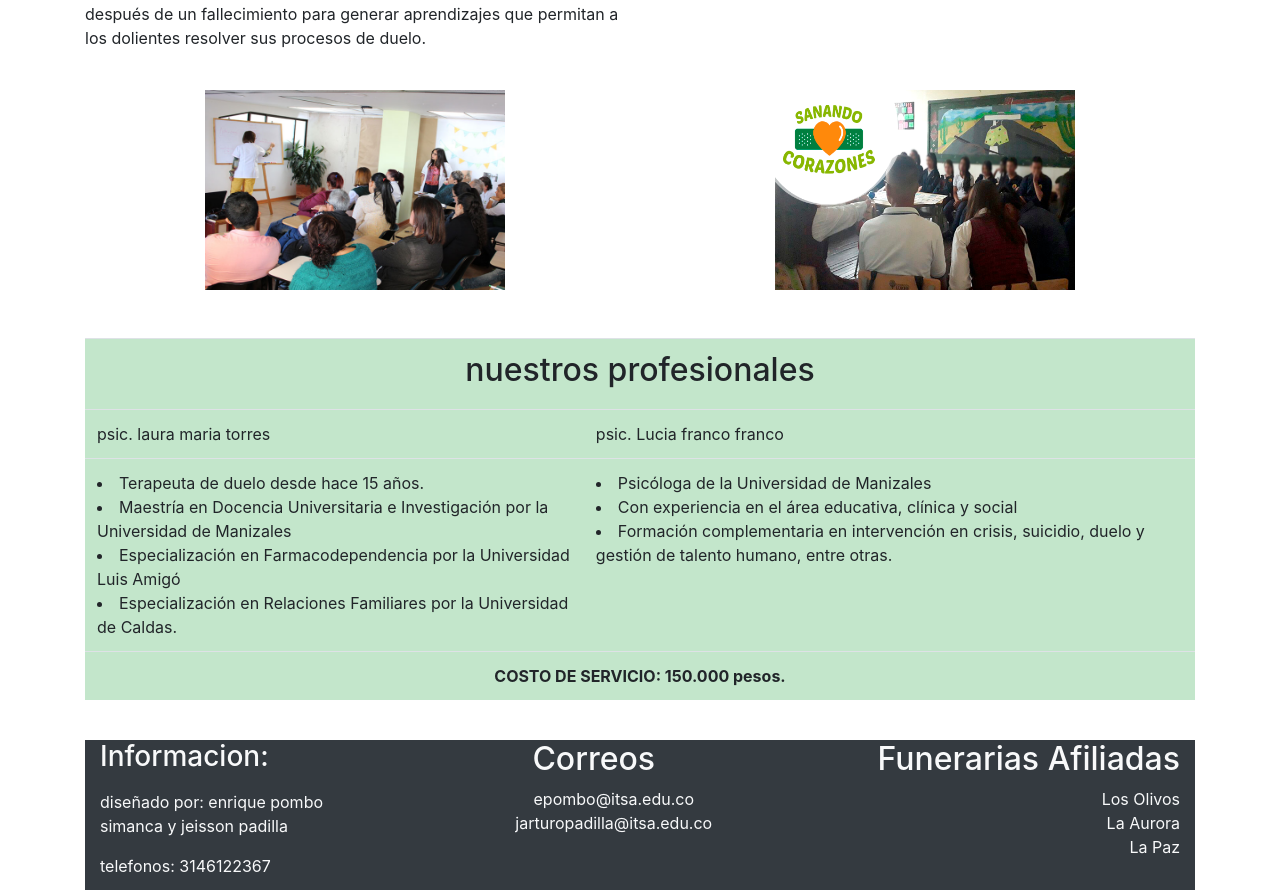
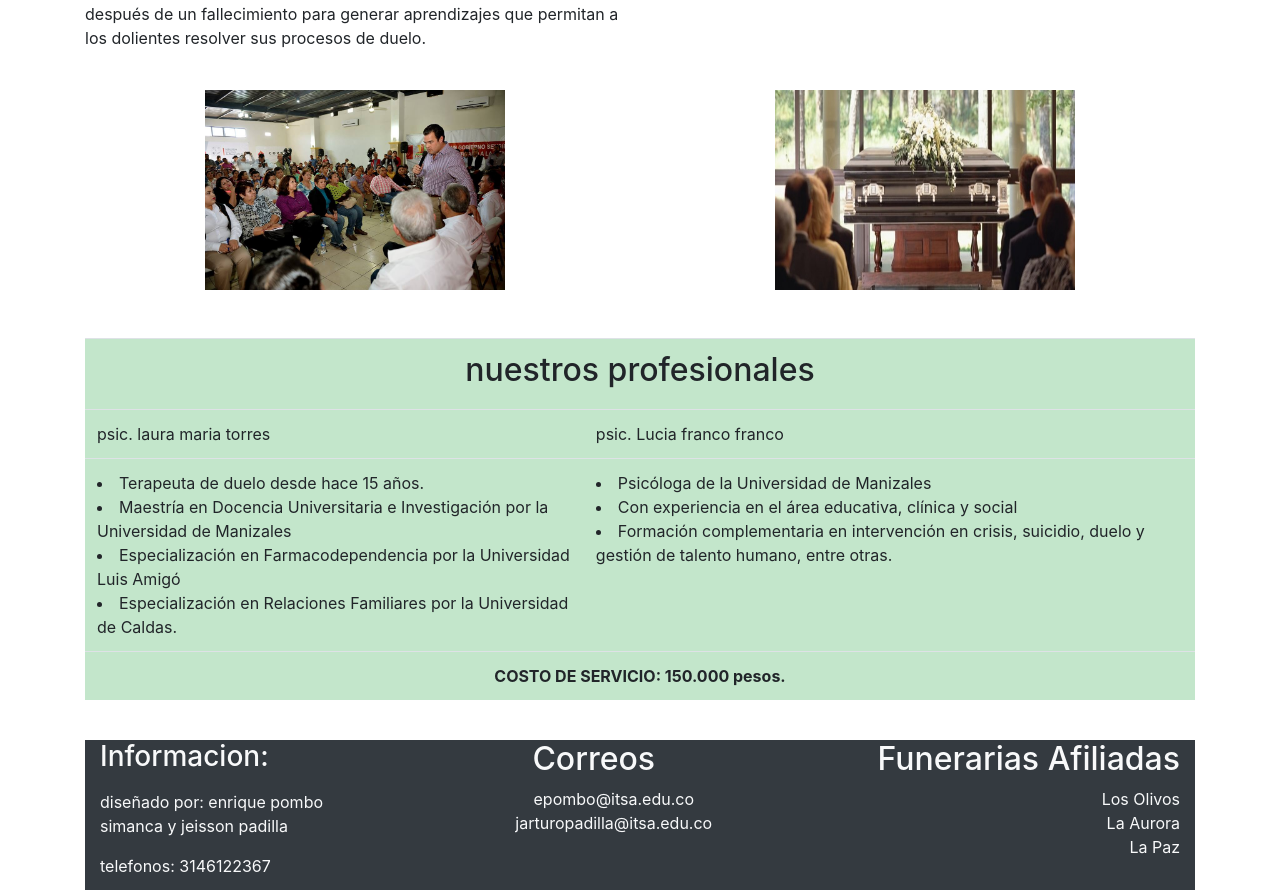
Before and after one commit to JeissonPadilla/Funeralia_proyecto_enrique_pombo_y_jeisson_padilla, a plain HTML site: page html/somos.html in a window 1280 px wide. Shown: the part 1043-1933 px from the top of the page. Drawn offline with nearby package versions, Linux system fonts and the light colour scheme.

Commit message:
Add files via upload

```diff
--- a/html/somos.html
+++ b/html/somos.html
@@ -172,13 +172,13 @@
         <div class="row">
 
                 <div class="col-xl-6 col-lg-5 d-none d-xl-block d-lg-block d-lg-none">
-                        <center> <img src="../img/1.png" width="300" height="200"></center>
+                        <center> <img src="../img/1.jpg" width="300" height="200"></center>
                 </div>
 
             <p>
 
                 <div class="col-xl-6 col-lg-5 col-md-6 col-sm-6 col-xs-5 ">
-                        <center> <img src="../img/2.png"  width= "300" height="200"></center>
+                        <center> <img src="../img/2.jpg"  width= "300" height="200"></center>
                 </div>
 
             </p>
```
Also changed, not shown: img/1.jpg (added), img/2.jpg (added).
